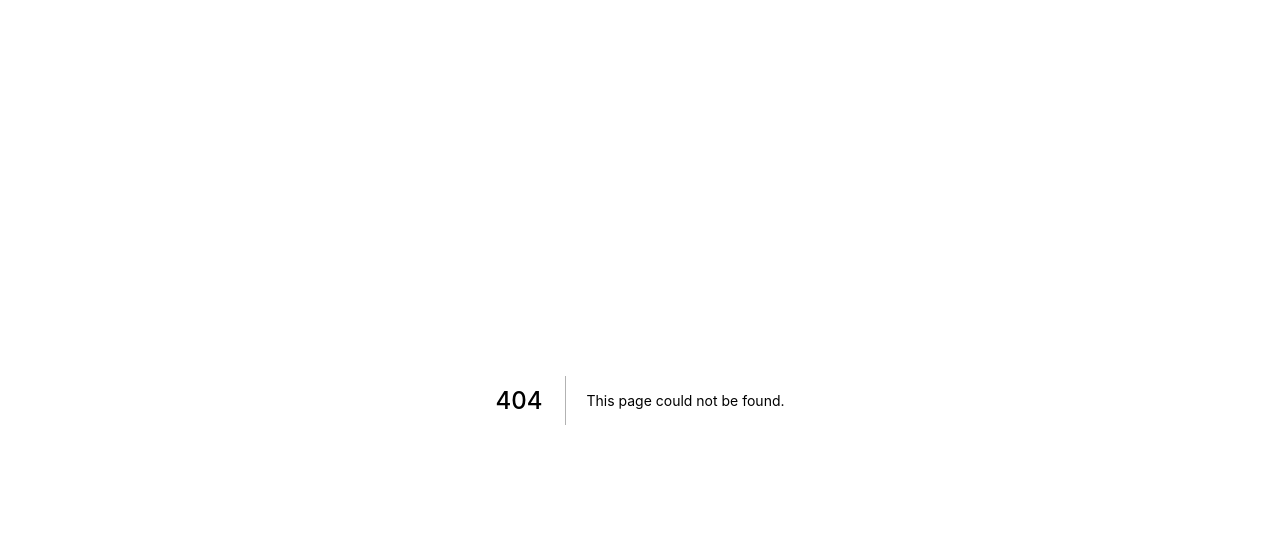
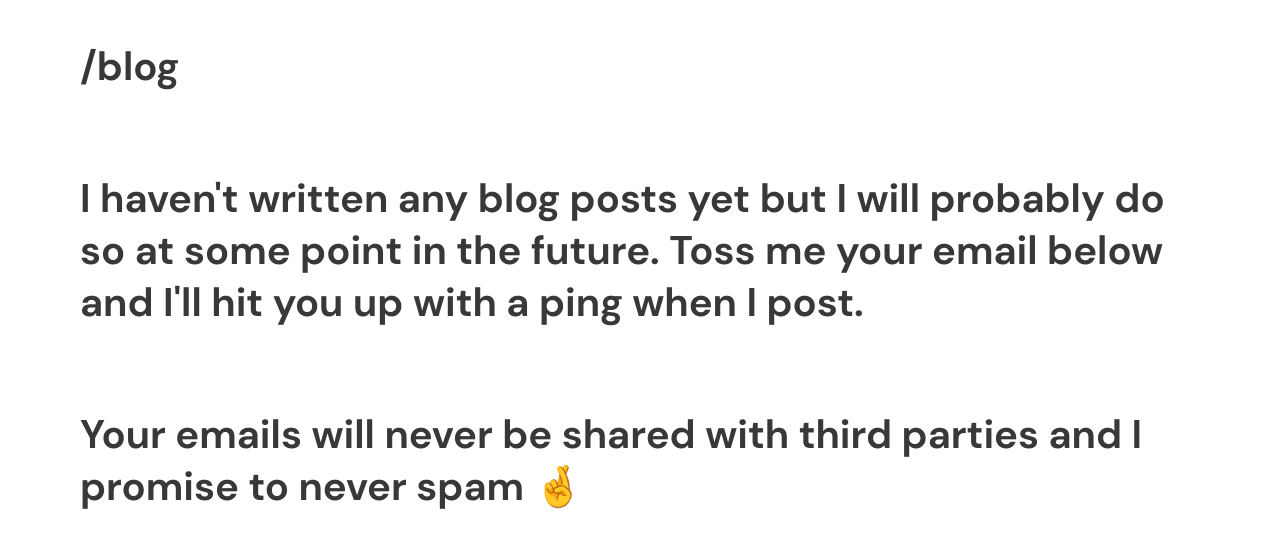
Before and after one commit to RohanKapurDEV/My-Blog, a Next.js app: page /blog in a window 1280 px wide. Before the commit this address had no page. Shown: the top 548 px of the page. Built offline with nearby package versions, Linux system fonts and the light colour scheme.

Commit message:
started blog page

```diff
--- /dev/null
+++ b/pages/blog/index.js
@@ -0,0 +1,19 @@
+import React from "react";
+import styles from "../../styles/Blog.module.scss";
+
+export default function Blog() {
+  return (
+    <div className={styles.outerWrapper}>
+      <div className={styles.titleText}>/blog</div>
+      <div style={{ height: "5rem" }}></div>
+      <div className={styles.titleText}>
+        I haven't written any blog posts yet but I will probably do so at some point in the future. Toss me your email
+        below and I'll hit you up with a ping when I post.
+      </div>
+      <div style={{ height: "5rem" }}></div>
+      <div className={styles.titleText}>
+        Your emails will never be shared with third parties and I promise to never spam 🤞
+      </div>
+    </div>
+  );
+}
--- /dev/null
+++ b/styles/Blog.module.scss
@@ -0,0 +1,47 @@
+@import "global_style.scss";
+
+.outerWrapper {
+  margin-top: 2.5rem;
+  margin-left: 15rem;
+  margin-right: 15rem;
+  height: min-content;
+}
+
+.titleText {
+  font-size: $main-font-size;
+}
+
+@media (max-width: 1400px) {
+  .outerWrapper {
+    margin-top: 2.5rem;
+    margin-left: 5rem;
+    margin-right: 5rem;
+    height: 100vh;
+  }
+}
+
+@media (max-width: 700px) {
+  .outerWrapper {
+    margin-top: 2.5rem;
+    margin-left: 2.5rem;
+    margin-right: 2.5rem;
+    height: 100vh;
+  }
+
+  .titleText {
+    font-size: 2rem;
+  }
+}
+
+@media (max-width: 510px) {
+  .outerWrapper {
+    margin-top: 2.5rem;
+    margin-left: 1.5rem;
+    margin-right: 1.5rem;
+    height: 100vh;
+  }
+
+  .titleText {
+    font-size: 2rem;
+  }
+}
--- a/styles/Home.module.scss
+++ b/styles/Home.module.scss
@@ -1,5 +1,7 @@
+@import "global_style.scss";
+
 .appStyle {
-  visibility: hidden;
+  // visibility: hidden;
   height: 85vh;
   display: flex;
   flex-direction: column;
@@ -7,7 +9,7 @@
 }
 
 .titleText {
-  font-size: 2.5rem;
+  font-size: $main-font-size;
 }
 
 .outerWrapper {
@@ -23,8 +25,7 @@
 }
 
 .linkText {
-  // visibility: hidden;
-  font-size: 2.5rem;
+  font-size: $main-font-size;
   cursor: pointer;
   transition: 0.3s ease-out;
 
--- /dev/null
+++ b/styles/global_style.scss
@@ -0,0 +1 @@
+$main-font-size: 2.5rem;
--- a/styles/globals.scss
+++ b/styles/globals.scss
@@ -4,6 +4,11 @@ body {
   margin: 0;
   font-family: "DM Sans Bold";
   color: hsl(0, 0%, 22%);
+}
+
+a {
+  color: hsl(0, 0%, 22%);
+  text-decoration: none;
 }
 
 @font-face {
```
Also changed, not shown: pages/index.js (+5 -31 lines).
